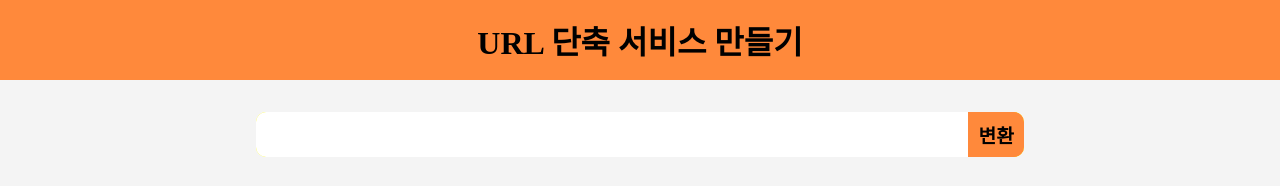
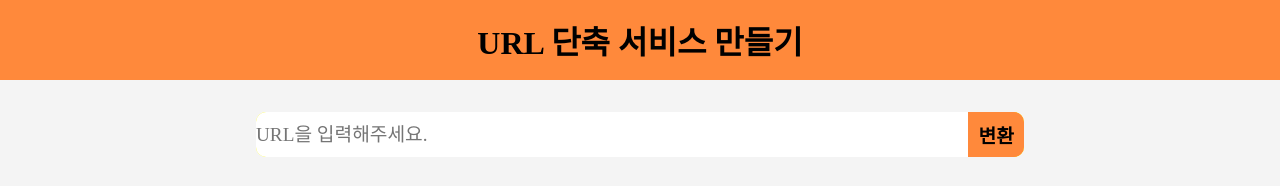
Before and after one commit to poongnewga/Smilegate_Project, a website: page public/index.html in a window 1280 px wide. Shown: the top 186 px of the page. Drawn offline with nearby package versions, Linux system fonts and the light colour scheme; a web font is replaced by a local one.

```diff
--- a/public/index.html
+++ b/public/index.html
@@ -15,7 +15,7 @@
       <div class="inputBox">
         <div class="inputWrapper">
           <form class="inputForm">
-            <input class="inputArea" type="text" name="urlBox" value="">
+            <input class="inputArea" type="text" name="urlBox" value="" placeholder="URL을 입력해주세요.">
           </form>
           <div class="inputButton">
             변환
```
Also changed, not shown: 0.png (added).
